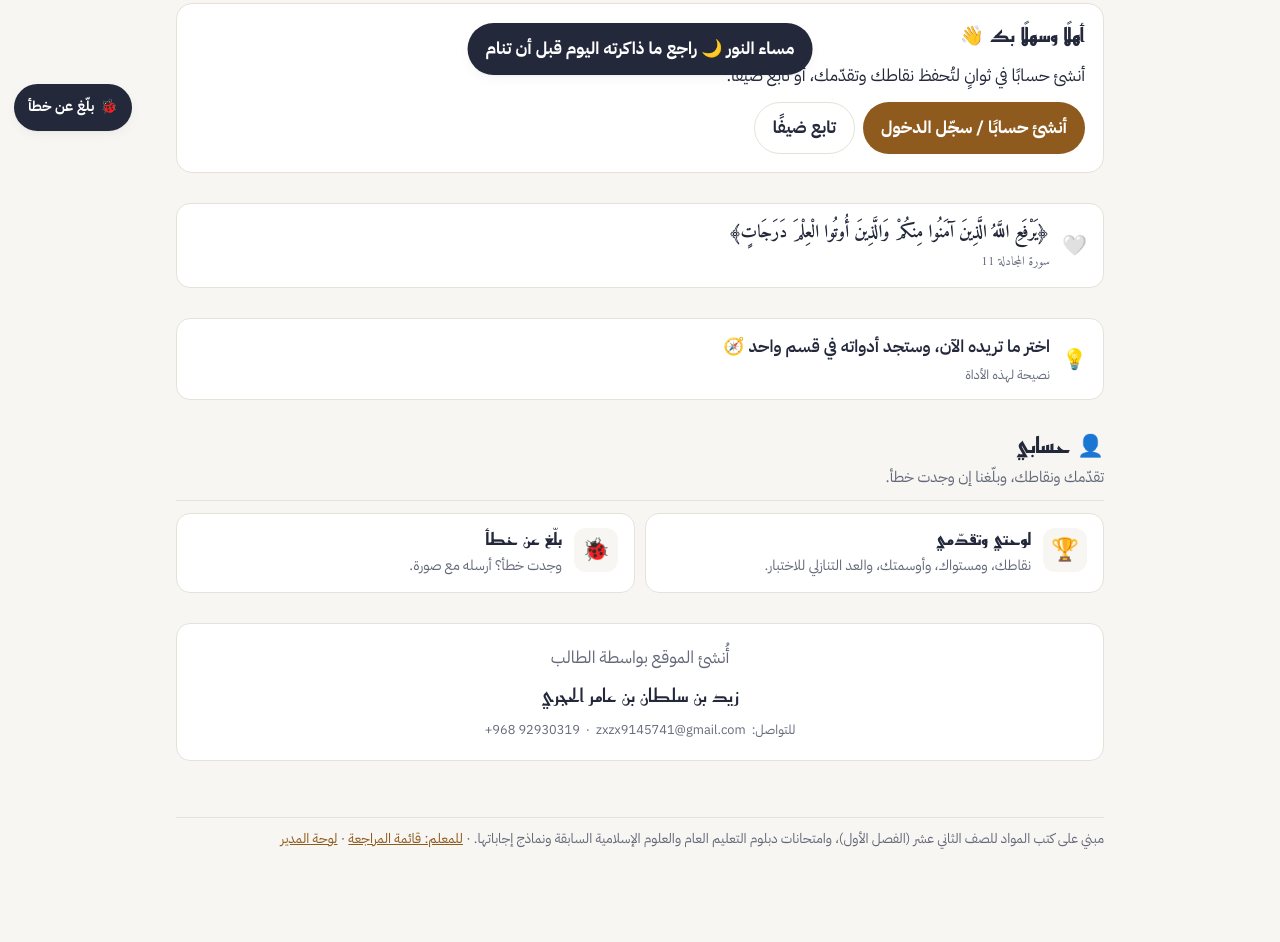
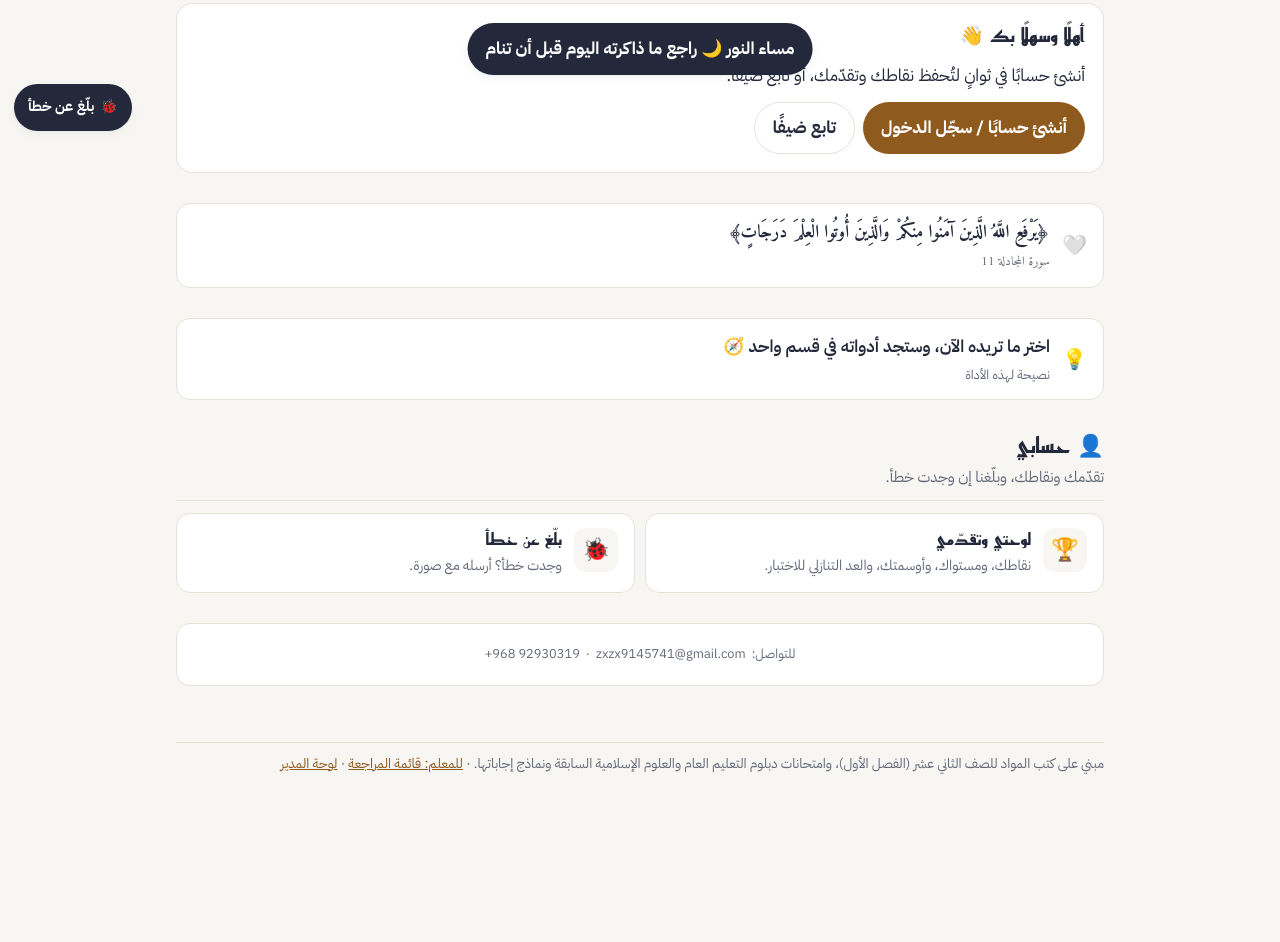
Before and after one commit to zzz9145741-netizen/tariq-almiah, a plain HTML site: page index.html in a window 1280 px wide. Shown: the part 655-1597 px from the top of the page. After the commit the page ends 1522 px from the top, so only its background shows below. Drawn offline with Linux system fonts and the light colour scheme; no server answers.

Commit message:
إزالة اسم المنشئ والإبقاء على التواصل، وتحويل الحساب الجديد للرئيسية
Co-Authored-By: Claude Opus 5.5 <noreply@anthropic.com>

```diff
--- a/index.html
+++ b/index.html
@@ -252,9 +252,7 @@
   </div>
 </section>
 
-<section class="credit" aria-label="إعداد الموقع" data-keep>
-  <p class="sup">أُنشئ الموقع بواسطة الطالب</p>
-  <p class="who">زيد بن سلطان بن عامر الحجري</p>
+<section class="credit" aria-label="للتواصل" data-keep>
   <p class="contact"><span>للتواصل:</span> <span dir="ltr">zxzx9145741@gmail.com</span> · <span dir="ltr">+968 92930319</span></p>
 </section>
 </main>
```
Also changed, not shown: login.html (+1 -1 lines).
